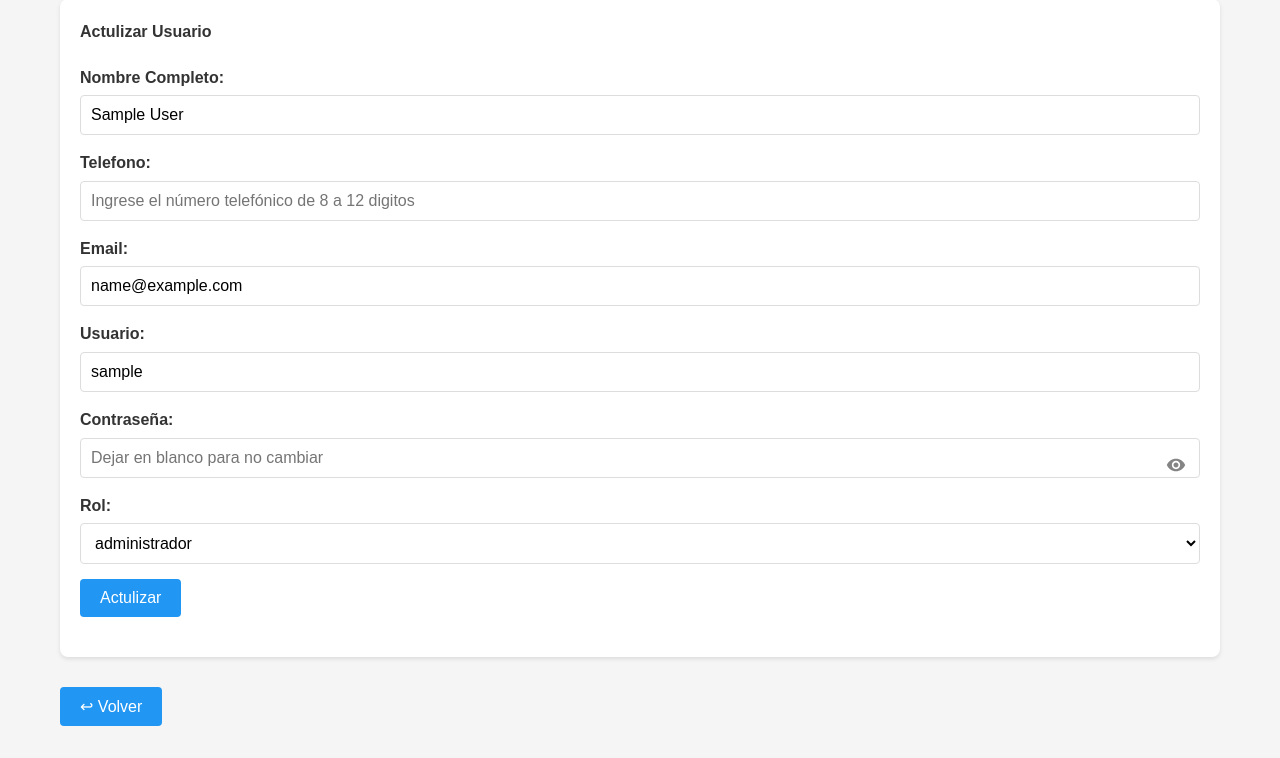
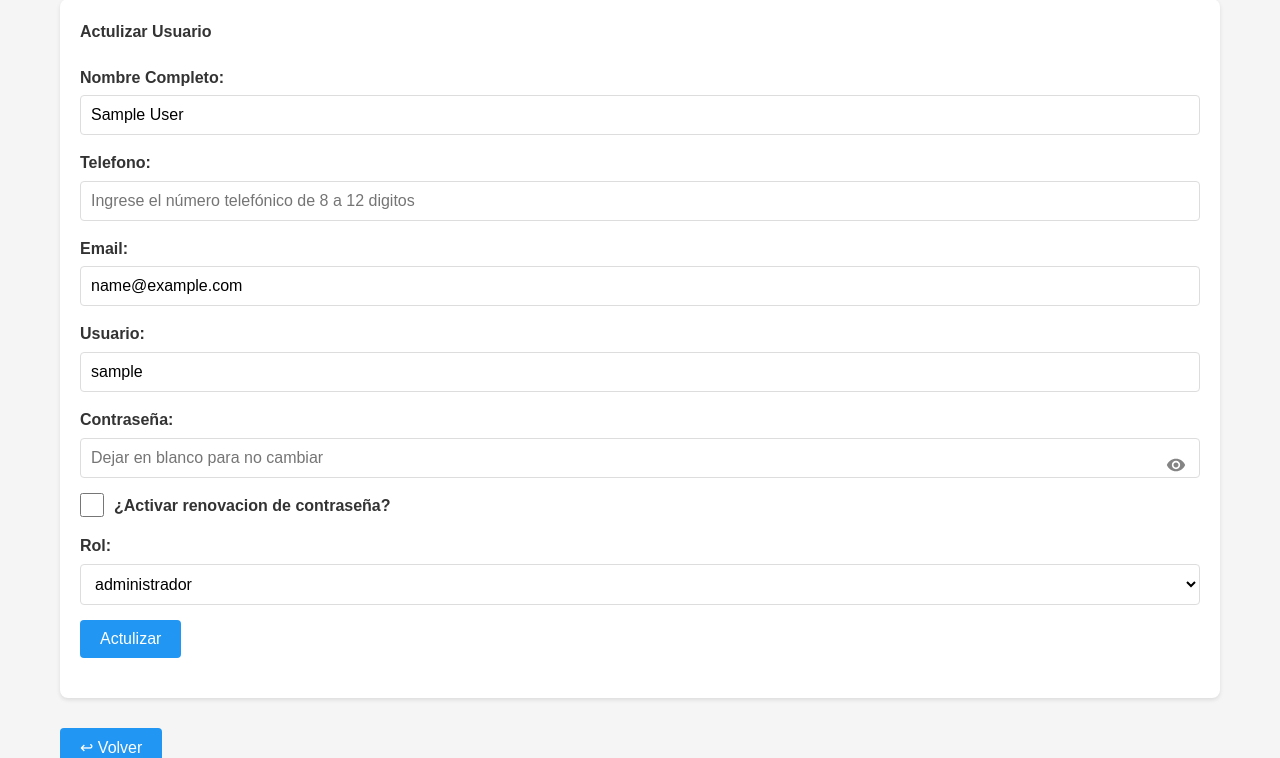
Before and after one commit to MejiasJo/ProyectoWebII, a PHP site: page /admin/editarUsuario.php?id=1 in a window 1280 px wide. Shown: the part 21-779 px from the top of the page. Before the commit the page ends 747 px from the top, so only its background shows below. Run offline with PHP 8.4, Linux system fonts and the light colour scheme; the visitor is signed in with stand-in values (Sample User, id 1); data comes from the database, SQL or seed files in the repository.

Commit message:
Acvitvacion de cambio de datos al primer ingreso si desea

```diff
--- a/admin/editarUsuario.php
+++ b/admin/editarUsuario.php
@@ -17,22 +17,23 @@ if (getUsuario($conn, $_GET['id'])->num_rows > 0) {
 }
 $conn->close();
 
-if($_SERVER['REQUEST_METHOD'] == 'POST' && isset($_POST['actulizar']) && $_POST['actulizar'] == 1) {
+if ($_SERVER['REQUEST_METHOD'] == 'POST' && isset($_POST['actulizar']) && $_POST['actulizar'] == 1) {
     $id = $_GET['id'];
     $nombre = $_POST['nombre'];
     $telefono = $_POST['telefono'];
     $email = $_POST['email'];
     $user = $_POST['user'];
     $rol = $_POST['rol'];
+    $primer = $_POST['primer_Ing'];
 
     $conn = conectar();
 
     $_POST['actulizar'] = 0;
     if (!empty($_POST['pass'])) {
         $pass = encryptPassword($_POST['pass']);
-        $resultado = updateUsuarioComplento($conn, $id, $nombre, $telefono, $email, $user, $pass, $rol, 1);
+        $resultado = updateUsuarioComplento($conn, $id, $nombre, $telefono, $email, $user, $pass, $rol, $primer);
     } else {
-        $resultado = updateUsuarioSinPass($conn, $id, $nombre, $telefono, $email, $user, $rol);
+        $resultado = updateUsuarioSinPass($conn, $id, $nombre, $telefono, $email, $user, $rol, $primer);
     }
 
     $mensaje = $resultado ? 'Usuario actualizado exitosamente' : 'Error al actualizar el usuario';
@@ -78,6 +79,12 @@ if($_SERVER['REQUEST_METHOD'] == 'POST' && isset($_POST['actulizar']) && $_POST[
                         </span>
                     </div>
                 </div>
+
+                <div class="checkbox-container">
+                    <input type="checkbox" name="primer_Ing" id="primer_Ing" value="1" title="Si desea activar la renovacion de contraseña en el siguiente ingreso, marque la casilla">
+                    <label for="primer_Ing">¿Activar renovacion de contraseña?</label>
+                </div>
+
                 <label for="rol">Rol:</label>
                 <select name="rol" id="rol" required>
                     <?php
--- a/assets/usuarios.css
+++ b/assets/usuarios.css
@@ -89,6 +89,31 @@ select:focus {
     outline: none;
     border-color: var(--primary-color);
     box-shadow: 0 0 5px var(--shadow-focus);
+}
+
+.checkbox-container {
+    display: flex;
+    flex-direction: row;
+    justify-content: flex-end;
+    align-items: center;
+    gap: 10px;
+    margin-bottom: 15px;
+}
+
+input[type="checkbox"] {
+    width: 24px;
+    height: 24px;
+    margin: 0;
+    cursor: pointer;
+    accent-color: var(--primary-color);
+    order: -1; /* Asegura que siempre esté primero */
+}
+
+.checkbox-container label {
+    margin: 0;
+    cursor: pointer;
+    user-select: none;
+    flex: 1;
 }
 
 /* =======================
--- a/config/consultasDB.php
+++ b/config/consultasDB.php
@@ -109,12 +109,12 @@ function updateUsuarioComplento($conn, $id, $nombre, $telefono, $email, $usuario
     return false;
 }
 
-function updateUsuarioSinPass($conn, $id, $nombre, $telefono, $email, $usuario, $privilegio){
+function updateUsuarioSinPass($conn, $id, $nombre, $telefono, $email, $usuario, $privilegio, $primerAcceso){
     $sql = "UPDATE usuario
-            SET nombre = ?, telefono = ?, email = ?, usuario = ?, privilegio = ?
+            SET nombre = ?, telefono = ?, email = ?, usuario = ?, privilegio = ?, primerIngreso = ?
             WHERE id = ?";
     $stmt = $conn->prepare($sql);
-    $stmt->bind_param("ssssii", $nombre, $telefono, $email, $usuario, $privilegio, $id);
+    $stmt->bind_param("ssssiii", $nombre, $telefono, $email, $usuario, $privilegio, $primerAcceso, $id);
     if ($stmt->execute()){
         $stmt->close();
         return true;
--- a/includes/verificacionrol.php
+++ b/includes/verificacionrol.php
@@ -16,3 +16,8 @@ function isAngente()
 {
     return isset($_SESSION['privilegio']) && $_SESSION['privilegio'] == 2;
 }
+
+function isPrimerIngreso()
+{
+    return isset($_SESSION['primer_ingreso']) && $_SESSION['primer_ingreso'] == 1;
+}
--- a/index.php
+++ b/index.php
@@ -314,7 +314,7 @@ servicio que pueda encontrar en todos los lugares .')) ?></p>
 
   </footer>
   <div class="copyright">
-      <p>© Derechos Reservados <?= date('Y') ?> — <a href="admin/propiedadAdmin.php">Personalizar</a></p>
+      <p>© Derechos Reservados <?= date('Y') ?></p>
     </div>
   <script>
     document.addEventListener('DOMContentLoaded', () => {
```
Also changed, not shown: login.php (+9 -5 lines).
